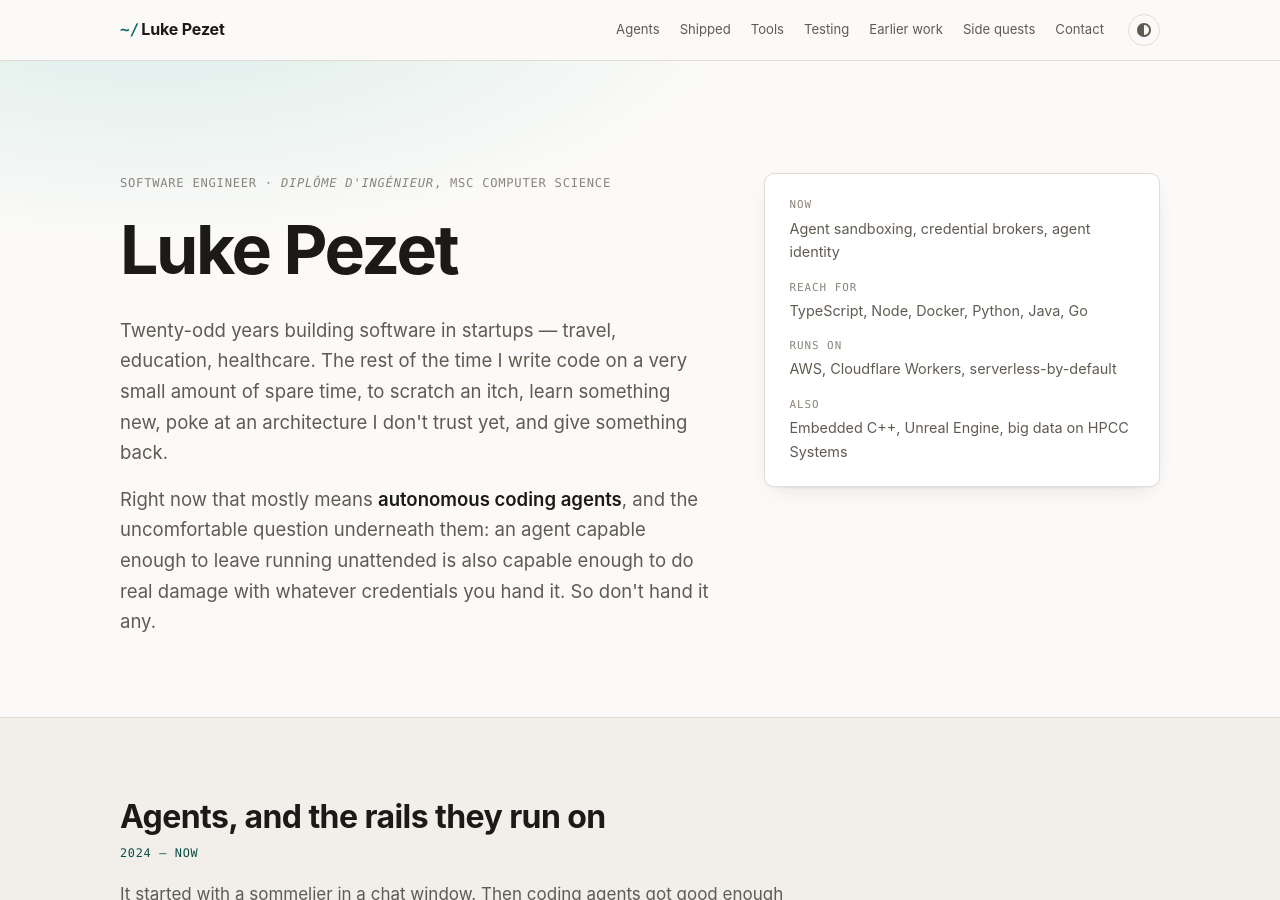
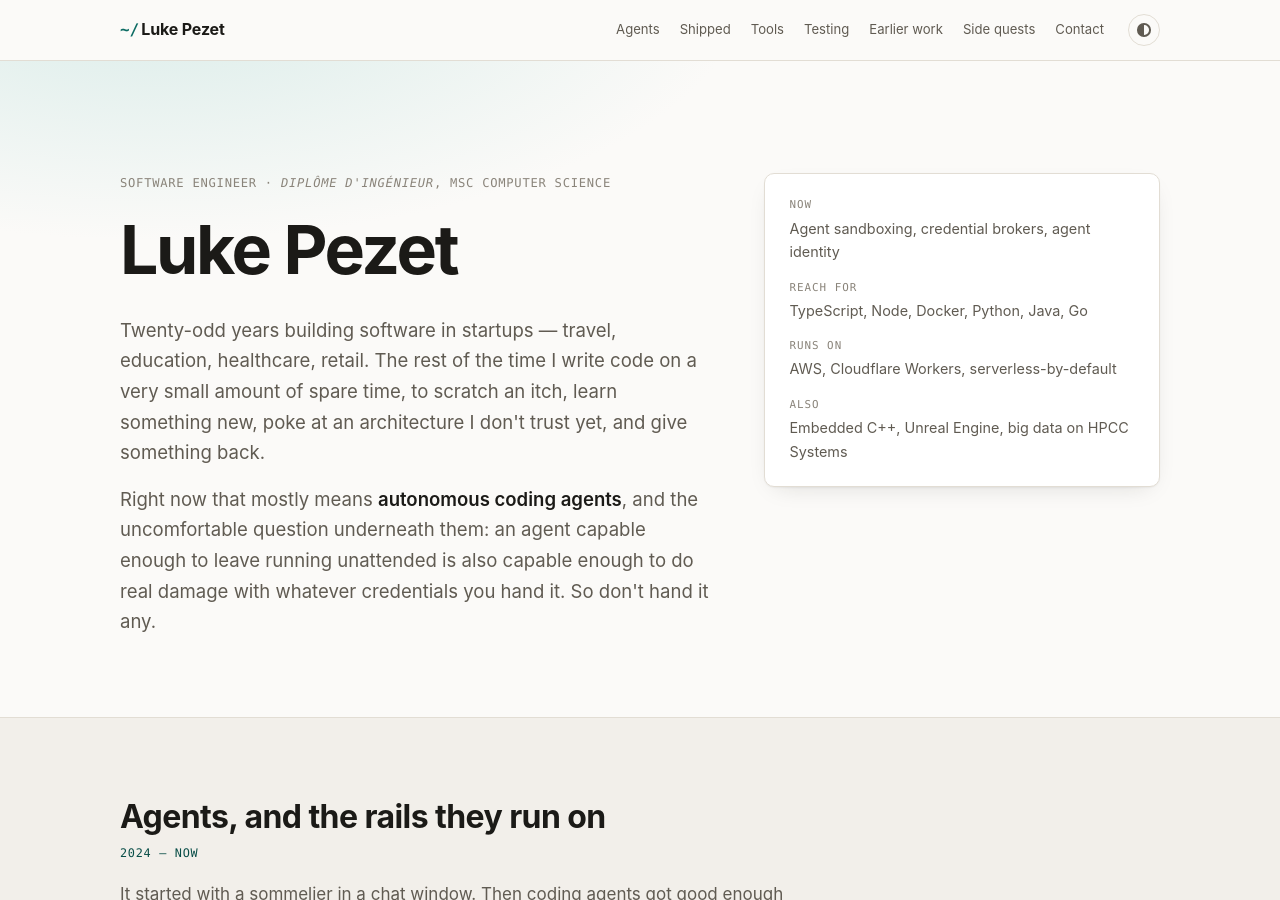
Before and after one commit to lpezet/lpezet.github.io, a Jekyll site: the page built from index.html, in a window 1280 px wide and 900 px high. Built offline with Jekyll 4.4.1, drawn with Linux system fonts in a browser that asks for light colours.

Commit message:
Add retail to the industries line
Restore and Humanaut sell memberships and services direct to consumers, which
is retail in the ordinary sense — the word means selling to end consumers, not
selling physical goods. The retail industry's own standards body agrees:
arts-core is an ARTS ODM implementation, and its schema has
customer_membership_accounts sitting next to parties, customers and currency
codes.

Updated in both the hero and the meta description.

Co-Authored-By: Claude Opus 5 (1M context) <noreply@anthropic.com>
Claude-Session: https://claude.ai/code/session_01Y5g16SBRwTXedB7WWrs9BW

```diff
--- a/_config.yml
+++ b/_config.yml
@@ -1,7 +1,7 @@
 title: Luke Pezet
 tagline: Software engineer. I build things to find out how they break.
 description: >-
-  Software engineer with 20+ years across travel, education and healthcare.
+  Software engineer with 20+ years across travel, education, healthcare and retail.
   Currently spending nights and weekends on autonomous coding agents and the
   guardrails they need.
 url: https://lpezet.github.io
--- a/index.html
+++ b/index.html
@@ -8,7 +8,7 @@ layout: default
       <p class="eyebrow">Software engineer &middot; <em>Dipl&ocirc;me d'Ing&eacute;nieur</em>, MSc Computer Science</p>
       <h1>{{ site.title }}</h1>
       <p class="lede">
-        Twenty-odd years building software in startups — travel, education, healthcare.
+        Twenty-odd years building software in startups — travel, education, healthcare, retail.
         The rest of the time I write code on a very small amount of spare time, to scratch
         an itch, learn something new, poke at an architecture I don't trust yet, and give
         something back.
```
